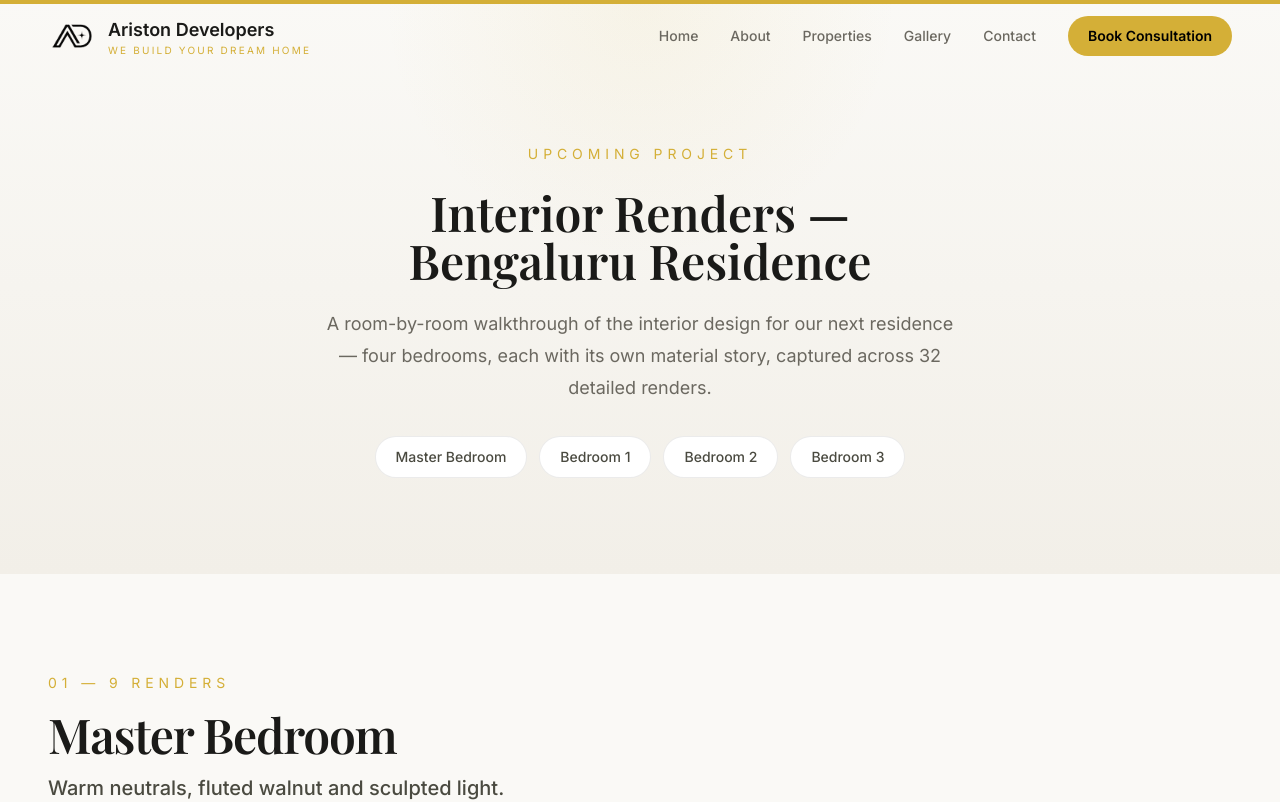
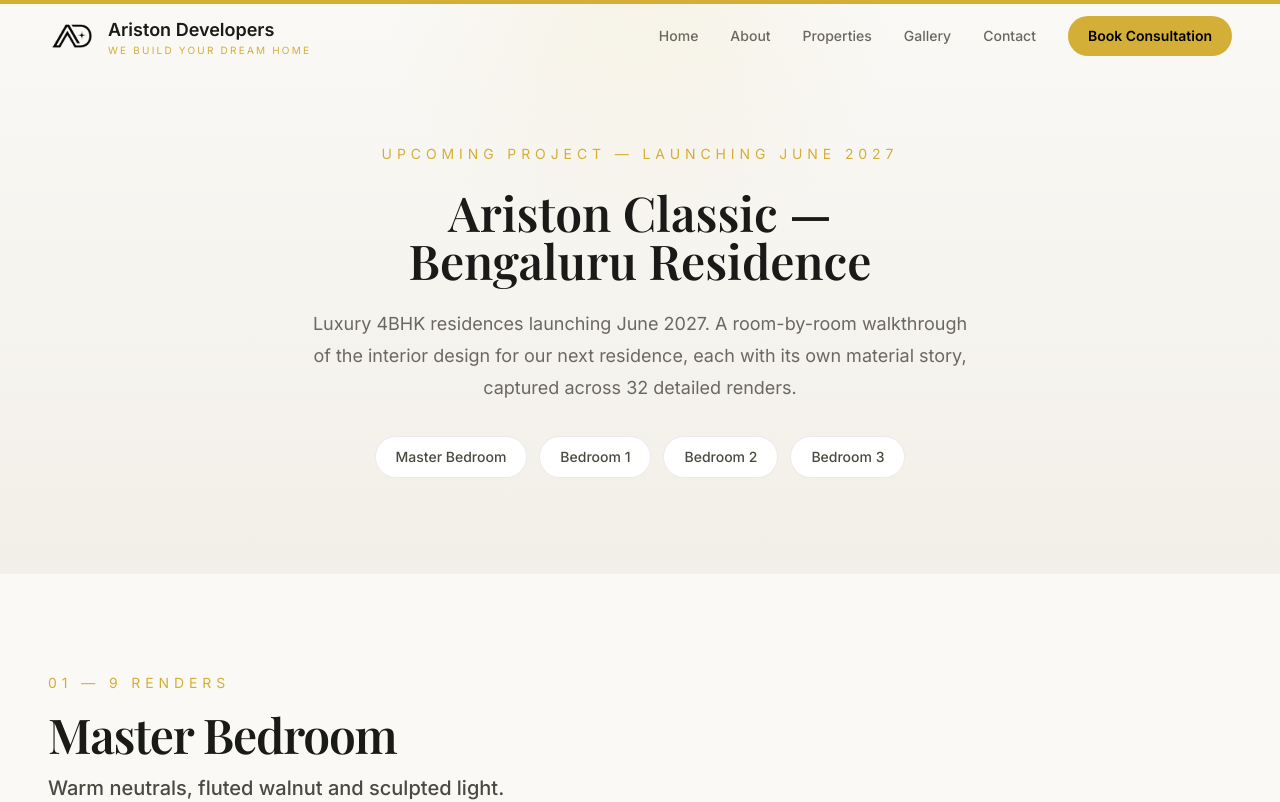
Before and after one commit to RAYYAN01/Abdul-rehman-website, a Next.js app: page /upcoming-project in a window 1280 px wide. Shown: the top 802 px of the page. Built offline with nearby package versions, Linux system fonts and the light colour scheme.

Commit message:
Name upcoming project Ariston Classic, add June 2027 launch and 4BHK details
Updates the homepage teaser and dedicated upcoming-project page (plus
its SEO metadata) to reference the project name, timeline, and unit type.

Co-Authored-By: Claude Sonnet 5 <noreply@anthropic.com>

```diff
--- a/app/upcoming-project/page.tsx
+++ b/app/upcoming-project/page.tsx
@@ -2,13 +2,13 @@ import type { Metadata } from 'next';
 import UpcomingProjectClient from '@/components/UpcomingProjectClient';
 
 export const metadata: Metadata = {
-  title: 'Upcoming Project',
+  title: 'Ariston Classic — Upcoming Project',
   description:
-    'Explore interior renders of the upcoming Ariston Developers residence in Bengaluru — master bedroom and three bedrooms, room by room.',
+    'Ariston Classic — luxury 4BHK residences launching June 2027 in Bengaluru. Explore interior renders — master bedroom and three bedrooms, room by room.',
   openGraph: {
-    title: 'Upcoming Project | Ariston Developers',
+    title: 'Ariston Classic | Ariston Developers',
     description:
-      'A room-by-room walkthrough of the interior design for our next residence in Bengaluru.',
+      'Luxury 4BHK residences launching June 2027 — a room-by-room walkthrough of the interior design for our next residence in Bengaluru.',
     url: 'https://www.aristondevelopers.com/upcoming-project',
     siteName: 'Ariston Developers',
     images: [
--- a/components/HomeClient.tsx
+++ b/components/HomeClient.tsx
@@ -217,12 +217,12 @@ export default function HomeClient() {
       {/* Upcoming Project */}
       <section className="border-t border-black/[0.08] bg-[radial-gradient(circle_at_top,_rgba(212,175,55,0.08),_transparent_30%),_linear-gradient(180deg,_#FAF9F6_0%,_#F2EFE8_100%)] px-5 py-16 sm:px-6 sm:py-24 md:px-12">
         <div className="mx-auto max-w-3xl space-y-5 text-center sm:space-y-6">
-          <span className="text-sm uppercase tracking-[0.35em] text-[#D4AF37]">Upcoming Project</span>
+          <span className="text-sm uppercase tracking-[0.35em] text-[#D4AF37]">Upcoming Project — Launching June 2027</span>
           <h2 className="text-3xl font-semibold leading-tight text-[#1A1A18] sm:text-5xl">
-            Something Extraordinary Is Coming to Bangalore.
+            Ariston Classic Is Coming to Bangalore.
           </h2>
           <p className="mx-auto max-w-2xl text-lg leading-8 text-[#6B6860]">
-            Our next signature development is in the final stages of planning — an exclusive address built for those who expect nothing less than exceptional.
+            Introducing Ariston Classic — luxury 4BHK residences in the final stages of planning, an exclusive address built for those who expect nothing less than exceptional.
           </p>
         </div>
 
--- a/components/UpcomingProjectClient.tsx
+++ b/components/UpcomingProjectClient.tsx
@@ -89,7 +89,7 @@ export default function UpcomingProjectClient() {
             transition={{ duration: 0.6 }}
             className="block text-sm uppercase tracking-[0.35em] text-[#D4AF37]"
           >
-            Upcoming Project
+            Upcoming Project — Launching June 2027
           </motion.span>
           <motion.h1
             initial={{ opacity: 0, y: 24 }}
@@ -97,7 +97,7 @@ export default function UpcomingProjectClient() {
             transition={{ duration: 0.7, delay: 0.1 }}
             className="text-3xl font-semibold leading-tight text-[#1A1A18] sm:text-5xl"
           >
-            Interior Renders — Bengaluru Residence
+            Ariston Classic — Bengaluru Residence
           </motion.h1>
           <motion.p
             initial={{ opacity: 0, y: 24 }}
@@ -105,8 +105,8 @@ export default function UpcomingProjectClient() {
             transition={{ duration: 0.7, delay: 0.2 }}
             className="mx-auto max-w-2xl text-lg leading-8 text-[#6B6860]"
           >
-            A room-by-room walkthrough of the interior design for our next residence — four bedrooms,
-            each with its own material story, captured across {totalRenders} detailed renders.
+            Luxury 4BHK residences launching June 2027. A room-by-room walkthrough of the interior design
+            for our next residence, each with its own material story, captured across {totalRenders} detailed renders.
           </motion.p>
 
           <motion.div
```
